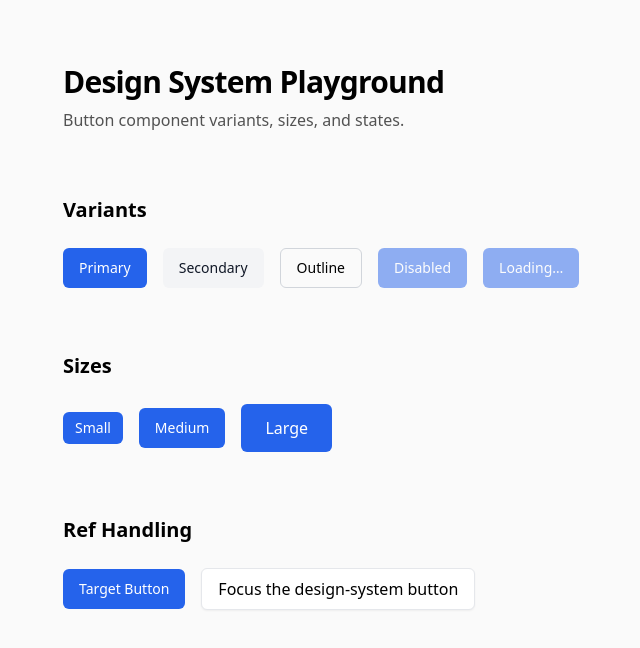
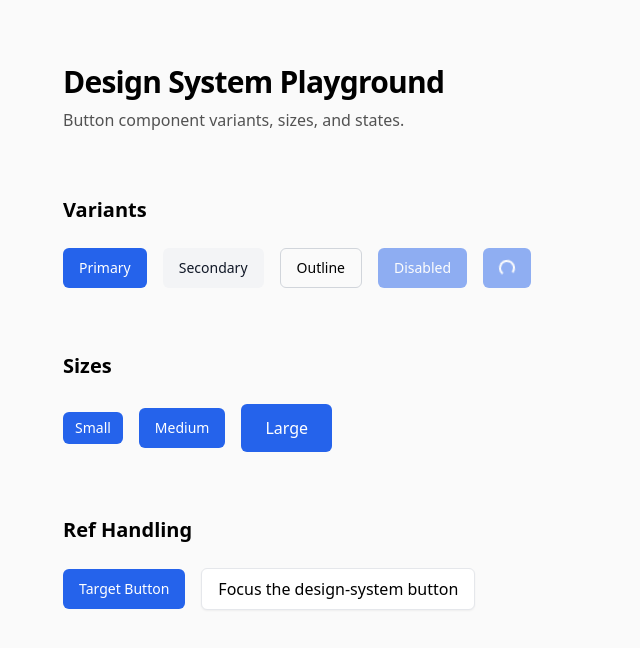
Before and after one commit to shrutigithub1234/sk-component-library, a React app: page / in a window 1280 px wide. Shown: the top 648 px of the page, without its empty margins (153-793 px from the left). Built offline with nearby package versions, Linux system fonts and the light colour scheme; the HTML template or start-up script is replaced by a standard one.

Commit message:
feat(spinner): reusable spinner implemented and integrated with the existing button component

```diff
--- /dev/null
+++ b/src/components/Spinner/Spinner.tsx
@@ -0,0 +1,29 @@
+import * as React from 'react';
+import clsx from 'clsx';
+
+export interface SpinnerProps extends React.HTMLAttributes<HTMLSpanElement> {
+  size?: 'sm' | 'md' | 'lg';
+}
+
+export const Spinner = ({ size = 'md', className, ...props }: SpinnerProps) => {
+  const sizeClasses = {
+    sm: 'h-3 w-3 border-2',
+    md: 'h-4 w-4 border-2',
+    lg: 'h-5 w-5 border-2',
+  };
+
+  return (
+    <span
+      role="status"
+      aria-live="polite"
+      className={clsx(
+        'inline-block animate-spin rounded-full border-current border-t-transparent',
+        sizeClasses[size],
+        className
+      )}
+      {...props}
+    />
+  );
+};
+
+Spinner.displayName = 'Spinner';
--- a/src/components/button/Button.tsx
+++ b/src/components/button/Button.tsx
@@ -1,6 +1,7 @@
 import * as React from 'react';
 import { cva, type VariantProps } from 'class-variance-authority';
 import clsx from 'clsx';
+import { Spinner } from '../Spinner/Spinner';
 
 const buttonVariants = cva(
   'inline-flex items-center justify-center rounded-md font-medium transition-colors focus-visible:outline-none focus-visible:ring-2 focus-visible:ring-brand-primary focus-visible:ring-offset-2 disabled:opacity-50 disabled:pointer-events-none',
@@ -43,7 +44,11 @@ export const Button = React.forwardRef<HTMLButtonElement, ButtonProps>(
         aria-busy={isLoading}
         {...props}
       >
-        {isLoading ? <span aria-live="polite">Loading…</span> : children}
+        {isLoading ? (
+          <Spinner size={size === 'sm' ? 'sm' : size === 'lg' ? 'lg' : 'md'} />
+        ) : (
+          children
+        )}
       </button>
     );
   }
```
